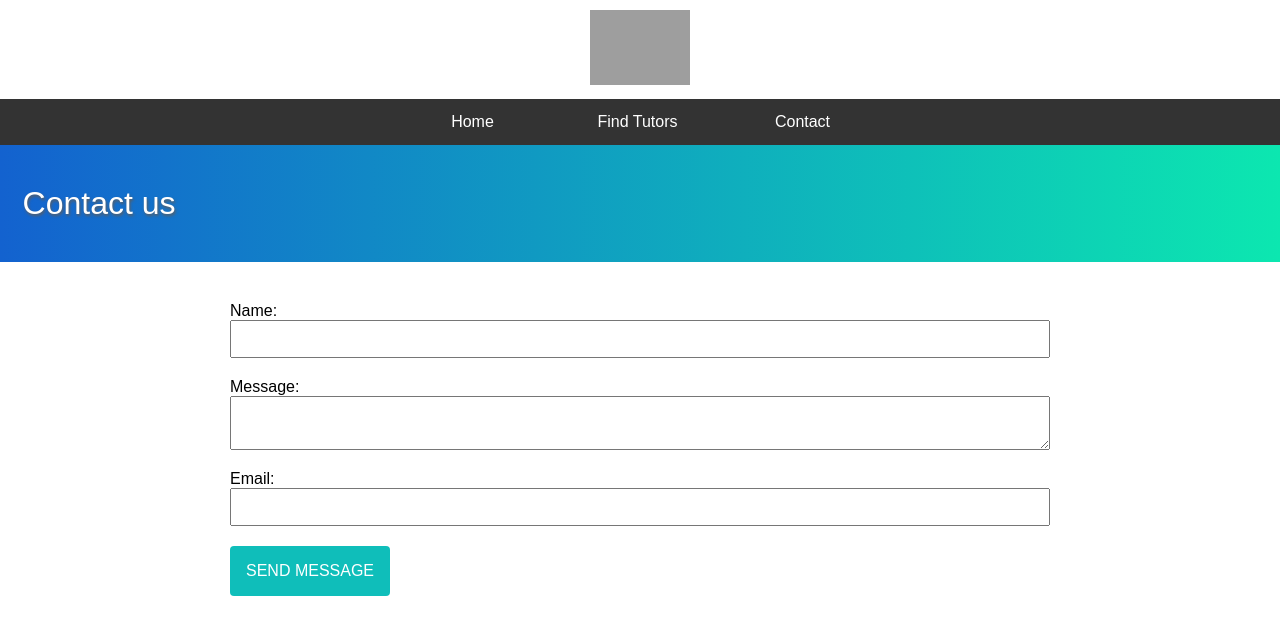
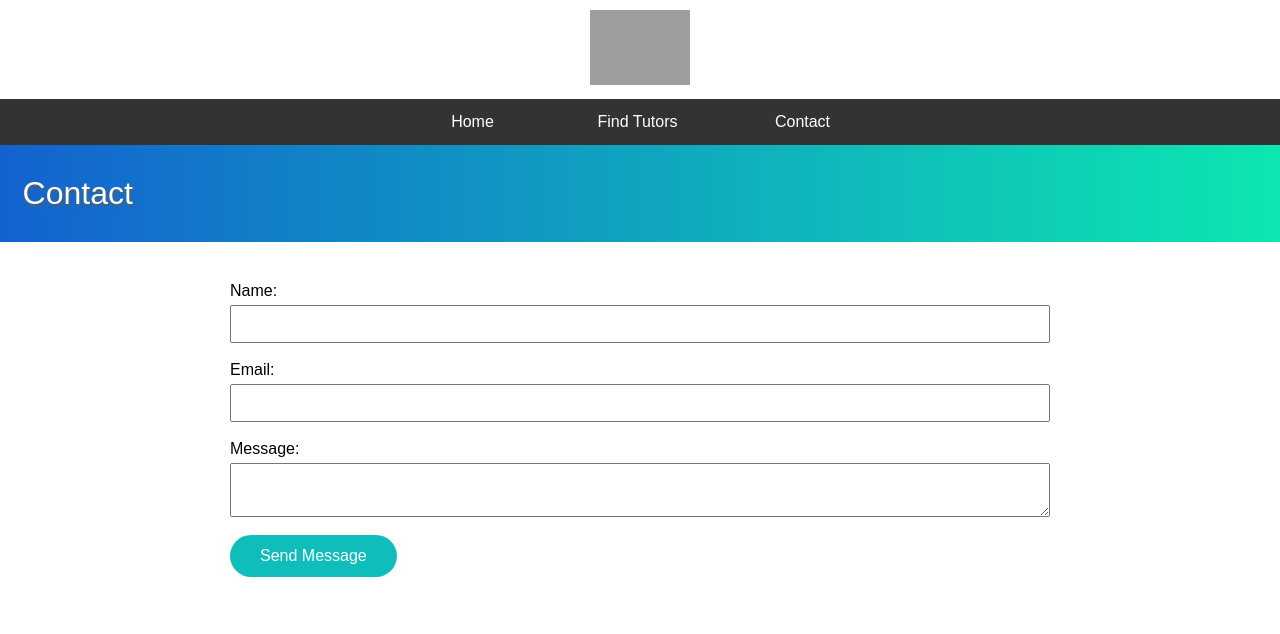
Before and after one commit to leoneloliver/xlllo, an Angular app: page /contact in a window 1280 px wide. Shown: the top 634 px of the page. Built offline with nearby package versions, Linux system fonts and the light colour scheme; grey boxes are pictures that could not be loaded.

Commit message:
bug fixes

```diff
--- a/src/app/about/about.component.css
+++ b/src/app/about/about.component.css
@@ -35,7 +35,7 @@ a.btn-start {
   box-shadow: -1px 2px 12px #505050;
 }
 a.btn-start:hover {
-  color: #cfcfcf;
-  background: #d55f6f80;
+  color: #c8c8c8;
+  background: #e73b59;
   transition: all .9s ease;
 }
--- a/src/app/contact/contact.component.css
+++ b/src/app/contact/contact.component.css
@@ -3,7 +3,7 @@
   background-image: linear-gradient(270deg,#0ce7b0 0,#1362cf);
   color: #fff;
   text-shadow: 1px 2px 3px #5d5d5d;
-  padding: 40px 10px;
+  padding: 30px 10px;
 }
 .title-container{
   max-width: 98%;
@@ -23,30 +23,29 @@ label{
 label input, label textarea{
   display: block;
   width: 100%;
-  margin-bottom: 20px;
+  margin-bottom: 18px;
   padding: 0.5em;
+  margin-top: 5px;
 }
 label .error{
-  margin-top: -29px;
-  background: #ff6203;
-  padding: 0.5em;
-  display: inline-block;
+  margin-top: -12px;
   font-size: 0.9em;
-  margin-bottom: 20px;
-  color: #fff;
+  margin-bottom: 18px;
+  color: #f00;
   width: 100%;
 }
 .cta{
   background: #0fbeba;
   border: none;
   color: white;
-  text-transform: uppercase;
-  border-radius: 4px;
-  padding: 1em;
+  text-transform: capitalize;
+  border-radius: 50px;
+  padding: 12px 30px;
   cursor: pointer;
 }
 .results{
-  margin-top: 50px;
+  margin-top: 30px;
+  color: #616060;
 }
 .results strong{
   display: block;
@@ -56,9 +55,11 @@ label .error{
   display: block;
 }
 h5{
-  padding: 20px;
-  background: #0fbeba;
+  padding: 7px 20px;
+  background: #e6f8e9;
   margin-bottom: 30px;
-  color: #fff;
-  font-size: 1.2em;
+  color: #8eb795;
+  border: 1px solid #8eb795;
+  border-radius: 5px;
+  font-size: 1em;
 }
--- a/src/app/contact/contact.component.html
+++ b/src/app/contact/contact.component.html
@@ -1,6 +1,6 @@
 <div class="panel">
   <div class="title-container">
-    <h1>Contact us</h1>
+    <h1>Contact</h1>
   </div>
 
 </div>
@@ -11,7 +11,7 @@
 
 	<form [formGroup]="messageForm" (ngSubmit)="onSubmit()">
 
-    <h5 *ngIf="success">Your form is valid!</h5>
+    <h5 *ngIf="success">&#10003; Your form is valid!</h5>
 
     <div *ngIf="!success">
 
@@ -24,20 +24,19 @@
 	    </label>
 
 	    <label>
-	      Message:
-	      <textarea formControlName="message"></textarea>
-	      <div *ngIf="submitted && messageForm.controls.message.errors" class="error">
-	        <div *ngIf="messageForm.controls.message.errors.required">A message is required</div>
-	      </div>
-	    </label>
-
-
-	    <label>
 	      Email:
 	      <input type="text" formControlName="email">
 	      <div *ngIf="submitted && messageForm.controls.email.errors" class="error">
 	        <div *ngIf="messageForm.controls.email.errors.required">An email is required</div>
 	        <div *ngIf="messageForm.controls.email.errors.pattern">Wrong email format </div>
+	      </div>
+	    </label>
+
+	     <label>
+	      Message:
+	      <textarea formControlName="message"></textarea>
+	      <div *ngIf="submitted && messageForm.controls.message.errors" class="error">
+	        <div *ngIf="messageForm.controls.message.errors.required">A message is required</div>
 	      </div>
 	    </label>
 
--- a/src/app/home/home.component.css
+++ b/src/app/home/home.component.css
@@ -212,7 +212,6 @@ div#my-modal {
 }
 img#avatar {
   margin-top: 22px;
-  margin-left: 20px;
   border-radius: 50px;
 }
 div#address {
@@ -226,7 +225,7 @@ div#address {
   padding: 25px;
 }
 a.btn-send {
-  background: #6aafbb;
+  background: #0fbeba;
   padding: 9px 40px;
   color: #fff;
   border-radius: 20px;
@@ -239,3 +238,6 @@ div#close {
   color: #fff;
   cursor: pointer;
 }
+.center{
+  text-align: center;
+}
--- a/src/app/home/home.component.html
+++ b/src/app/home/home.component.html
@@ -41,13 +41,13 @@
 <div id="my-modal">
   <div class="card">
     <div id="close">X</div>
-    <div class="profile-bg">
+    <div class="profile-bg center">
       <img src="" id="avatar">
     </div>
     <div class="profile-info">
-      <h2 id="name"></h2>
-      <div id="email"></div>
-      <div id="address"></div>
+      <h2 id="name" class="center"></h2>
+      <div id="email" class="center"></div>
+      <div id="address" class="center"></div>
       <p>
         Lorem Ipsum is simply dummy text of the printing and typesetting industry. Lorem Ipsum has been the industry's standard
       </p>
```
Also changed, not shown: src/script.js (+0 -9 lines).
